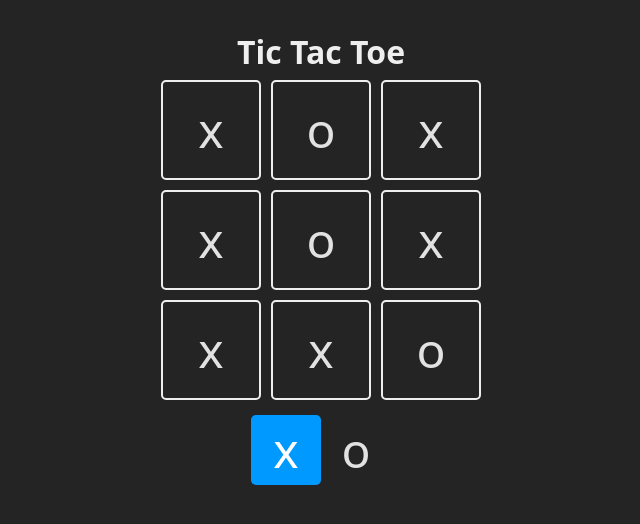
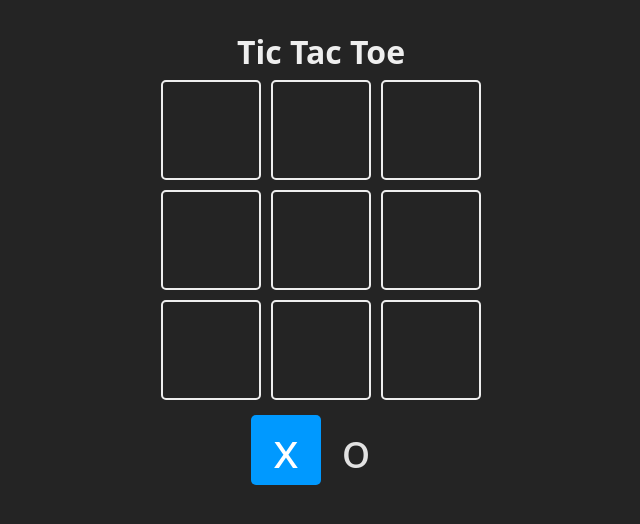
Before and after one commit to Ghavvvo/Tic-Tac-Toe, a React (Vite) app: page / in a window 1280 px wide. Shown: the top 524 px of the page, without its empty margins (319-959 px from the left). Built offline with nearby package versions, Linux system fonts and the light colour scheme.

Commit message:
Board fill and Turn changes

```diff
--- a/src/App.jsx
+++ b/src/App.jsx
@@ -6,16 +6,38 @@ function App() {
         X : "x",
         O:  "o"
     }
-    const [board,setBoard] = useState(["x","o","x","x","o","x","x","x","o"])
+    const [board,setBoard] = useState(Array(9).fill(null))
     const [Turn,setTurn] = useState(Turns.X)
 
-    const Square = ({children,updateSquare ,isSelected, index}) =>
-    {   const selected = `square ${isSelected ? "is-selected" : "" } `
+    const Square = ({children,updateBoard ,isSelected, index}) =>
+    {
+        const selected = `square ${isSelected ? "is-selected" : "" } `
 
-        return (<div className={selected}>{children}</div>)
+        return (<div  onClick={()=>updateBoard(index)} className={selected}>{children}</div>)
     }
 
-   return(
+    const changeTurn = () =>
+    {
+       const newTurn = Turn === Turns.X ? Turns.O : Turns.X
+        setTurn(newTurn)
+    }
+
+    const updateBoard = (index) =>
+    {
+        changeTurn()
+        writeBoard(index)
+    }
+
+    const writeBoard = (index) =>
+    {
+        const newBoard = [...board]
+        newBoard[index] = Turn
+        setBoard(newBoard)
+    }
+
+
+
+    return(
        <>
            <main className={"board"}>
                <h1>Tic Tac Toe</h1>
@@ -23,7 +45,7 @@ function App() {
                    {
                        board.map((_, index) => {
                            return (
-                               <Square  key = {index} index={index}>{board[index]}</Square>
+                               <Square updateBoard={updateBoard} key = {index} index={index}>{board[index]}</Square>
                            );
                        })
                    }
```
